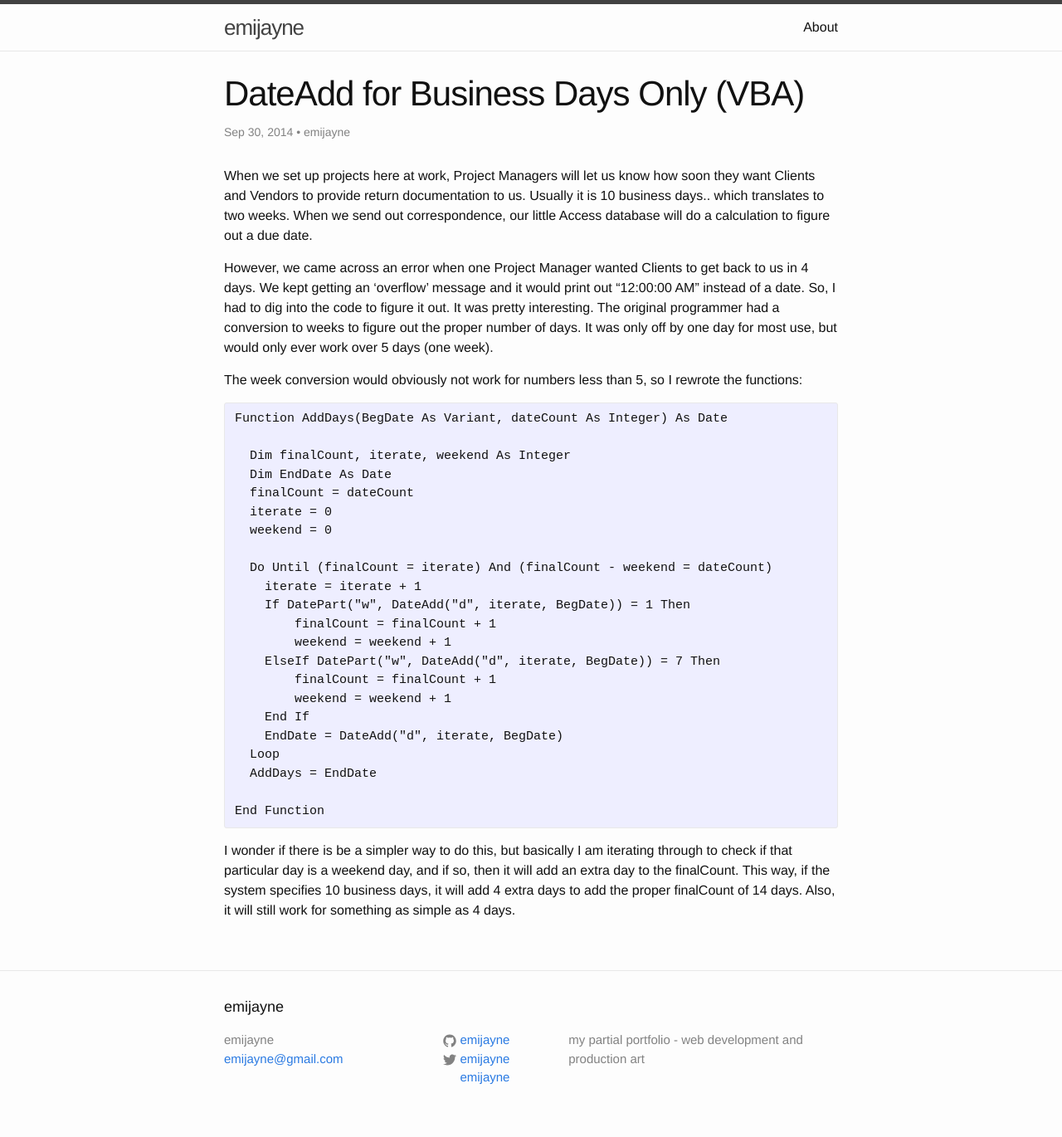
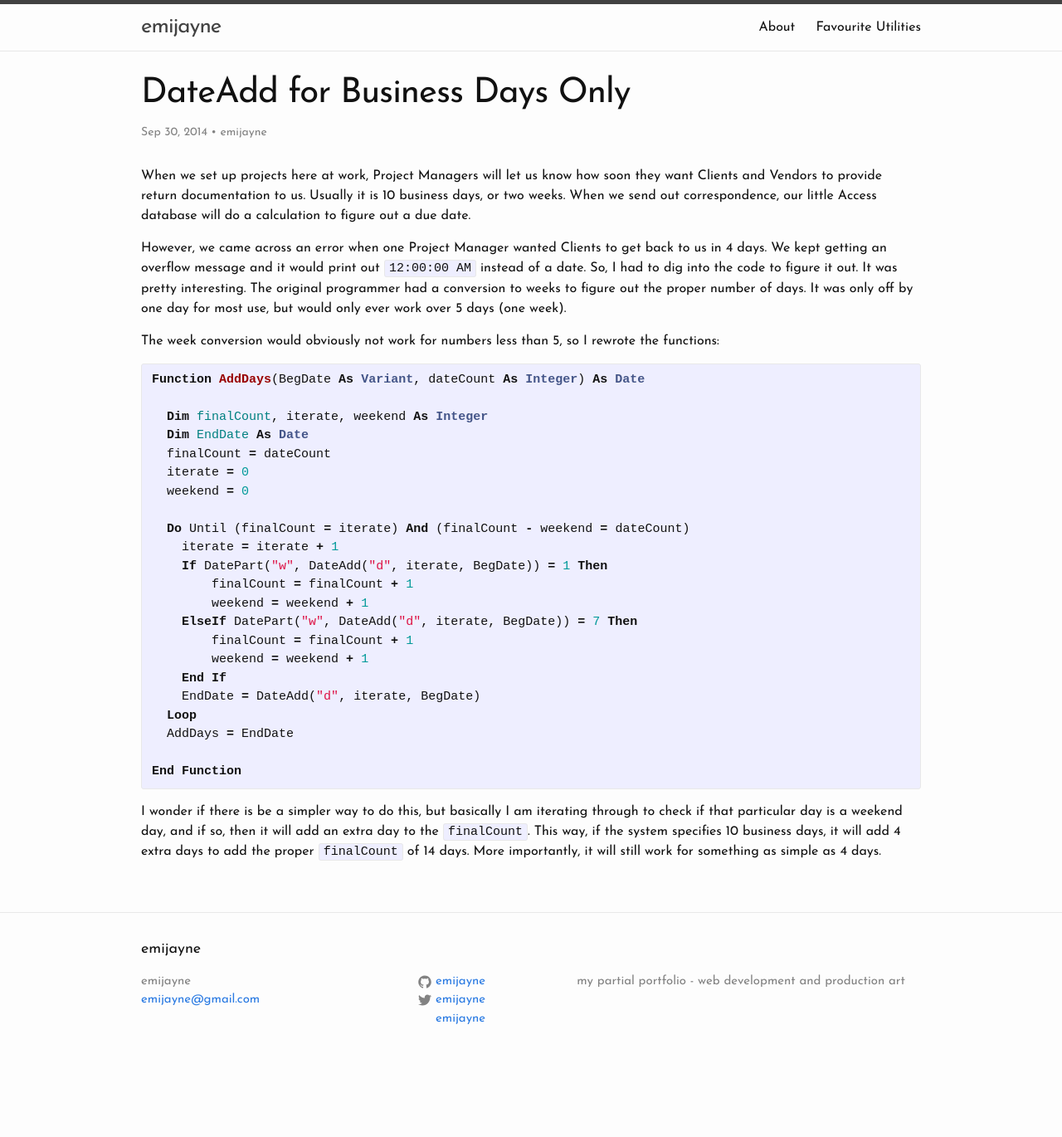
Before and after one commit to emijayne/emijayne.github.io, a Jekyll site: the page built from _posts/2014-09-30-dateadd-for-business-days-only-vba.md, in a window 1280 px wide. Shown: the whole page at 83% size. Built offline with Jekyll 4.4.1, drawn with Linux system fonts in a browser that asks for light colours; after the commit the page ends 1299 px from its top, so only the background shows below that.

Commit message:
updates updates updates

```diff
--- a/_posts/2014-09-30-dateadd-for-business-days-only-vba.md
+++ b/_posts/2014-09-30-dateadd-for-business-days-only-vba.md
@@ -1,8 +1,9 @@
 ---
-title: DateAdd for Business Days Only (VBA)
+title: DateAdd for Business Days Only
 author: emijayne
 layout: post
-permalink: /dateadd-for-business-days-only-vba/
+permalink: /dateadd-for-business-days-only/
+image: vba.png
 post_views_count:
   - 33519
 categories:
@@ -11,13 +12,14 @@ tags:
   - ms access
   - vba
 ---
-When we set up projects here at work, Project Managers will let us know how soon they want Clients and Vendors to provide return documentation to us. Usually it is 10 business days.. which translates to two weeks. When we send out correspondence, our little Access database will do a calculation to figure out a due date.
+When we set up projects here at work, Project Managers will let us know how soon they want Clients and Vendors to provide return documentation to us. Usually it is 10 business days, or two weeks. When we send out correspondence, our little Access database will do a calculation to figure out a due date.
 
-However, we came across an error when one Project Manager wanted Clients to get back to us in 4 days. We kept getting an &#8216;overflow&#8217; message and it would print out &#8220;12:00:00 AM&#8221; instead of a date. So, I had to dig into the code to figure it out. It was pretty interesting. The original programmer had a conversion to weeks to figure out the proper number of days. It was only off by one day for most use, but would only ever work over 5 days (one week).
+However, we came across an error when one Project Manager wanted Clients to get back to us in 4 days. We kept getting an overflow message and it would print out `12:00:00 AM` instead of a date. So, I had to dig into the code to figure it out. It was pretty interesting. The original programmer had a conversion to weeks to figure out the proper number of days. It was only off by one day for most use, but would only ever work over 5 days (one week).
 
 The week conversion would obviously not work for numbers less than 5, so I rewrote the functions:
 
-<pre>Function AddDays(BegDate As Variant, dateCount As Integer) As Date
+{% highlight vb %}
+Function AddDays(BegDate As Variant, dateCount As Integer) As Date
 
   Dim finalCount, iterate, weekend As Integer
   Dim EndDate As Date
@@ -38,6 +40,7 @@ The week conversion would obviously not work for numbers less than 5, so I rewro
   Loop
   AddDays = EndDate
 
-End Function</pre>
+End Function
+{% endhighlight %}
 
-I wonder if there is be a simpler way to do this, but basically I am iterating through to check if that particular day is a weekend day, and if so, then it will add an extra day to the finalCount. This way, if the system specifies 10 business days, it will add 4 extra days to add the proper finalCount of 14 days. Also, it will still work for something as simple as 4 days.
+I wonder if there is be a simpler way to do this, but basically I am iterating through to check if that particular day is a weekend day, and if so, then it will add an extra day to the `finalCount`. This way, if the system specifies 10 business days, it will add 4 extra days to add the proper `finalCount` of 14 days. More importantly, it will still work for something as simple as 4 days.
--- a/css/main.scss
+++ b/css/main.scss
@@ -3,10 +3,10 @@
 ---
 @charset "utf-8";
 
-
+@import url(https://fonts.googleapis.com/css?family=Josefin+Sans);
 
 // Our variables
-$base-font-family: Helvetica, Arial, sans-serif;
+$base-font-family: 'Josefin Sans';
 $base-font-size:   16px;
 $small-font-size:  $base-font-size * 0.875;
 $base-line-height: 1.5;
@@ -22,7 +22,7 @@ $grey-color-light: lighten($grey-color, 40%);
 $grey-color-dark:  darken($grey-color, 25%);
 
 // Width of the content area
-$content-width:    800px;
+$content-width:    1000px;
 
 $on-palm:          600px;
 $on-laptop:        800px;
```
Also changed, not shown: _posts/2013-06-01-hamon-corporation-intranet.md (+9 -5 lines), _posts/2015-08-26-welcome-to-jekyll.markdown (deleted, +0 -25 lines), about.md (+17 -3 lines), utilities.md (added, +18 -0 lines), images/intranet.jpg (renamed from images/hamon-corporation-intranet.jpg), images/thumb_hamon-corporation-intranet.png (deleted), images/thumb_intranet-icons.png (deleted), images/thumb_intranet.jpg (added), images/thumb_vba.png (deleted), 1 other file.
